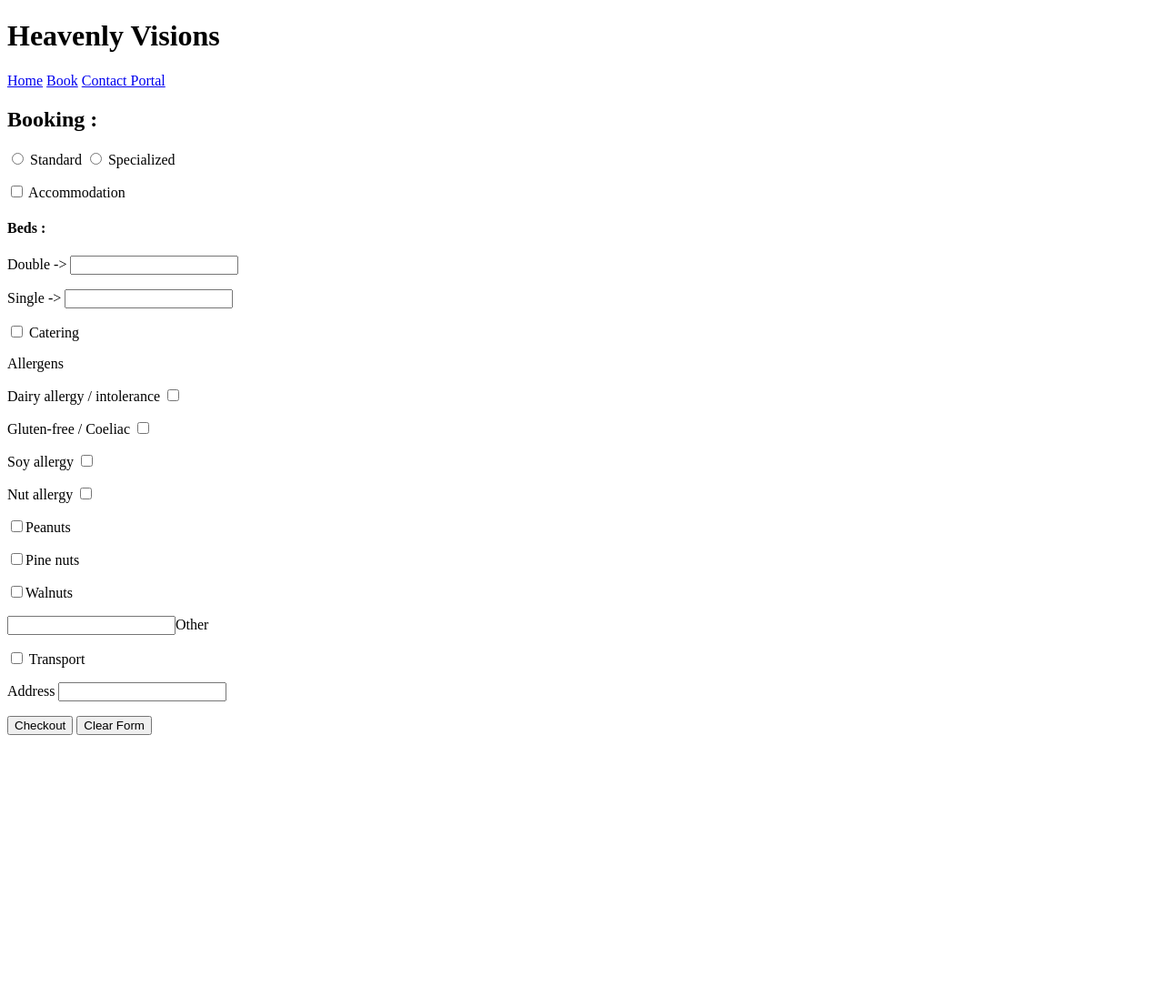
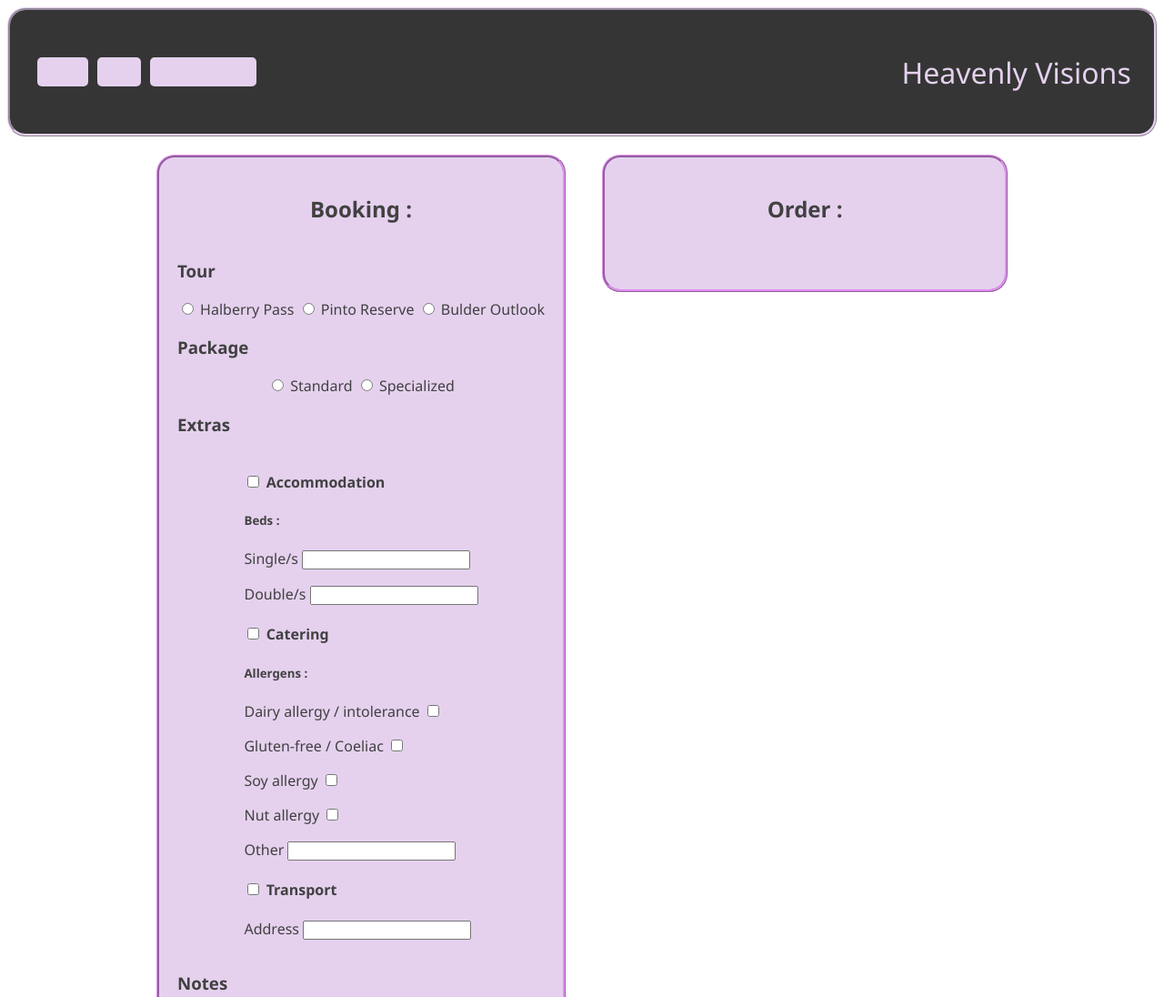
Before and after one commit to kavarnfrancis/heavenly-visions-tours, a plain HTML site: page booking.html in a window 1280 px wide. Shown: the top 1096 px of the page at 91% size. Before the commit the page ends 816 px from the top, so only its background shows below. Drawn offline with Linux system fonts and the light colour scheme.

Commit message:
style: made the booking page and main css file look better with consistent colours

```diff
--- a/booking.html
+++ b/booking.html
@@ -1,71 +1,96 @@
 <!DOCTYPE html>
 <html lang="en">
+
 <head>
     <meta charset="UTF-8">
     <meta name="viewport" content="width=device-width, initial-scale=1.0">
     <title>Document</title>
     <link rel="stylesheet" href="style.css">
+    <link rel="stylesheet" href="bookingStyle.css">
+
     <script src="booking.js" defer></script>
 </head>
+
+
 <body>
     <header>
         <h1>Heavenly Visions</h1>
         <nav>
             <a class="navButton" href="index.html">Home</a>
             <a class="navButton" href="booking.html">Book</a>
-            <a class="navButton admin" href="customer-contact-portal.html">Contact Portal</a> <!-- if user is not admin, then visibility = hidden.-->
+            <a class="navButton admin" href="customer-contact-portal.html">Contact Portal</a>
+            <!-- if user is not admin, then visibility = hidden.-->
         </nav>
     </header>
 
-    <section id="bookingForm">
+    <div id="centre">
 
-        <h2>Booking :</h2>
+        <section id="bookingForm">
 
-        <div id="tourSelect">
+            <h2>Booking :</h2>
 
-        </div>
+            <h3 class="subHeading">Tour</h3>
+            <div class="bookingSection" id="tourSelect">
+                <input type="radio" name="tourSel" value="halberryPass"> Halberry Pass
+                <input type="radio" name="tourSel" value="pintoReserve"> Pinto Reserve
+                <input type="radio" name="tourSel" value="bulderOutlook"> Bulder Outlook
+            </div>
 
+            <h3 class="subHeading">Package</h3>
+            <div class="bookingSection"  id="packageSelect">
+                <input type="radio" name="packagesel" value="standard"> Standard
+                <input type="radio" name="packagesel" value="special"> Specialized
+            </div>
 
-        <div id="packageSelect">
-            <input type="radio" name="packagesel" value="Standard"> Standard
-            <input type="radio" name="packagesel" value="Specialized"> Specialized
-        </div>
+            <h3 class="subHeading">Extras</h3>
+            <div class="bookingSection"  id="extrasSelect">
+                <h4><input type="checkbox" name="accommodationSel"> Accommodation</h4>
+                <div id="bedSection">
+                    <h5>Beds :</h5>
+                    <p>Single/s <input class="numberInput" type="number" name="singleBedInput"> </p>
+                    <p>Double/s <input class="numberInput" type="number" name="doubleBedInput"> </p>
+                </div>
 
-        <div id="extrasSelect">
-            <p><input type="checkbox" name="accommodationSel"> Accommodation
-                <div id="bedInput">
-                    <h4 class="extraInputTitle">Beds :</h4>
-                    <p>Double -> <input class="numberInput" type="number" name="doubleBedInput"> </p>
-                    <p>Single -> <input class="numberInput" type="number" name="singleBedInput"> </p>
-                </div>
-            </p>
-            <p><input type="checkbox" name="cateringSel"> Catering
-                <p id="allergenInput"> Allergens
+                <h4><input type="checkbox" name="cateringSel"> Catering</h4>
+                <div id="allergenSection">
+                    <h5>Allergens :</h5>
                     <p>Dairy allergy / intolerance <input type="checkbox" name="dairy"> </p>
                     <p>Gluten-free / Coeliac <input type="checkbox" name="gluten"> </p>
                     <p>Soy allergy <input type="checkbox" name="soy"> </p>
                     <p>Nut allergy <input type="checkbox" name="nuts"> </p>
-                    <div id="nutInput">
-                        <p><input type="checkbox" name="peanut">Peanuts </p>
-                        <p><input type="checkbox" name="pinenut">Pine nuts </p>
-                        <p><input type="checkbox" name="walnut">Walnuts </p>
-                        <p><input name="nutMisc">Other </p>
+                    <p>Other <input name="allergyMisc"></p>
+                </div>
 
-                    </div>
-                </p>
-            </p>
-            <p><input type="checkbox" name="transportSel"> Transport
-                <p id="addressInput"> Address <input type="text" name="addressInput"></p>
-            </p>
-        </div>
+                <h4><input type="checkbox" name="transportSel"> Transport</h4>
+                <div id="addressSection">
+                    <p > Address <input type="text" name="addressInput"></p>
+                </div>
+            </div>
 
-        <div id="finalizeForm">
+            <h3 class="subHeading">Notes</h3>
+            <div id="notesSection">
+                <input name="notesInput">
+            </div>
+
+
+
+        </section>
+
+        <section id="receiptForm">
+            <h2>Order : </h2>
+            <p id=""></p>
+
+        </section>
+
+
+
+    </div>
+    <section id="finalizeForm">
+            <button id="clearButton">Clear Form</button>
             <button id="checkoutButton">Checkout</button>
-            <button>Clear Form</button>
-        </div>
-
     </section>
 
 
 </body>
+
 </html>
--- a/booking.js
+++ b/booking.js
@@ -0,0 +1,27 @@
+
+// extra selection choices
+const packageSel = document.getElementById('packagesel');
+const accommodationSel = document.getElementById('accommodationSel');
+const cateringSel = document.getElementById('cateringSel');
+
+// extra selection expanding
+const bedSection = document.getElementById('bedSection');
+const allergenSection = document.getElementById('allergenSection');
+const addressSection = document.getElementById('addressSection');
+
+const nutsSection = document.getElementById('nutsSection');
+
+// extra selection more options
+const doubleBedInput = document.getElementsByName('doubleBedInput');
+const singleBedInput = document.getElementsByName('singleBedInput');
+
+const dairySel = document.getElementsByName('dairy');
+const glutenSel = document.getElementsByName('gluten');
+const soySel = document.getElementsByName('soy');
+const nutsSel = document.getElementsByName('nuts');
+
+const peanutSel = document.getElementsByName('peanut');
+const pinenutSel = document.getElementsByName('pinenut');
+const walnutSel = document.getElementsByName('walnut');
+
+const nutMiscSel = document.getElementsByName('nutMisc');
--- /dev/null
+++ b/bookingStyle.css
@@ -0,0 +1,76 @@
+
+@import url('style.css');
+
+section  {
+    background-color: var(--primary-colour);
+    padding: 20px;
+    min-width: 400px;
+}
+
+button {
+    font-size: 24px;
+    background-color: var(--primary-colour);
+    border-radius: 10px;
+    border-style:ridge;
+    border-color: var(--highlight-colour);
+}
+
+
+button:hover {
+    background-color: var(--secondary-colour);
+
+}
+
+button:active {
+    background-color: var(--highlight-colour);
+    color: var(--primary-colour);
+
+}
+
+
+
+#centre {
+    display: flex;
+    flex-wrap: wrap;
+    align-items: flex-start;
+    justify-content: center;
+    flex-direction: row;
+}
+
+.subHeading {
+    align-self: start;
+}
+
+.bookingSection {
+    border-style: double;
+    border: 0;
+    border: 10px;
+    border-color: var(--base-colour);
+}
+
+
+#bookingForm {
+    display: flex;
+    flex-direction: column;
+    align-items: center;
+    justify-content: flex-start;
+    padding-bottom: 15px;
+    margin: 20px;
+
+}
+
+
+#receiptForm {
+    display: flex;
+    flex-direction: column;
+    align-items: center;
+    justify-content: flex-start;
+    margin: 20px;
+
+}
+
+#finalizeForm {
+    align-self: flex-end;
+    order: 3;
+
+}
--- a/style.css
+++ b/style.css
@@ -0,0 +1,64 @@
+
+
+:root {
+    --primary-colour:  rgb(229, 209, 238);
+    --secondary-colour: rgb(225, 145, 241);
+    --highlight-colour: rgb(135, 18, 145);
+    --base-colour: rgb(53, 53, 53);
+    --font-colour: rgb(65, 65, 65);
+
+}
+
+
+
+body {
+    font-family: 'Segoe UI', Tahoma, Geneva, Verdana, sans-serif;
+    color: var(--font-colour);
+
+}
+
+header {
+    background-color: var(--base-colour);
+    padding: 2%;
+    border-style:ridge;
+    border-color: var(--primary-colour);
+    border-radius: 20px;
+
+    display: flex;
+    flex-direction: row-reverse;
+    align-items: center;
+    justify-content: space-between;
+
+}
+
+section {
+    border-style:ridge;
+    border-radius: 20px;
+    border-color: var(--secondary-colour);
+
+}
+
+header h1 {
+    color:var(--primary-colour);
+    font-weight: lighter;
+}
+
+header nav {
+    border: 40px;
+    display: flex;
+    align-items: flex-start;
+    justify-content: space-between;
+}
+
+header a{
+    color: var(--primary-colour);
+    text-decoration: none;
+    background-color: var(--primary-colour);
+    margin: 5px;
+    border-radius: 5px;
+    padding: 5px;
+}
+
+header a:visited{
+    color: var(--highlight-colour);
+}
```
